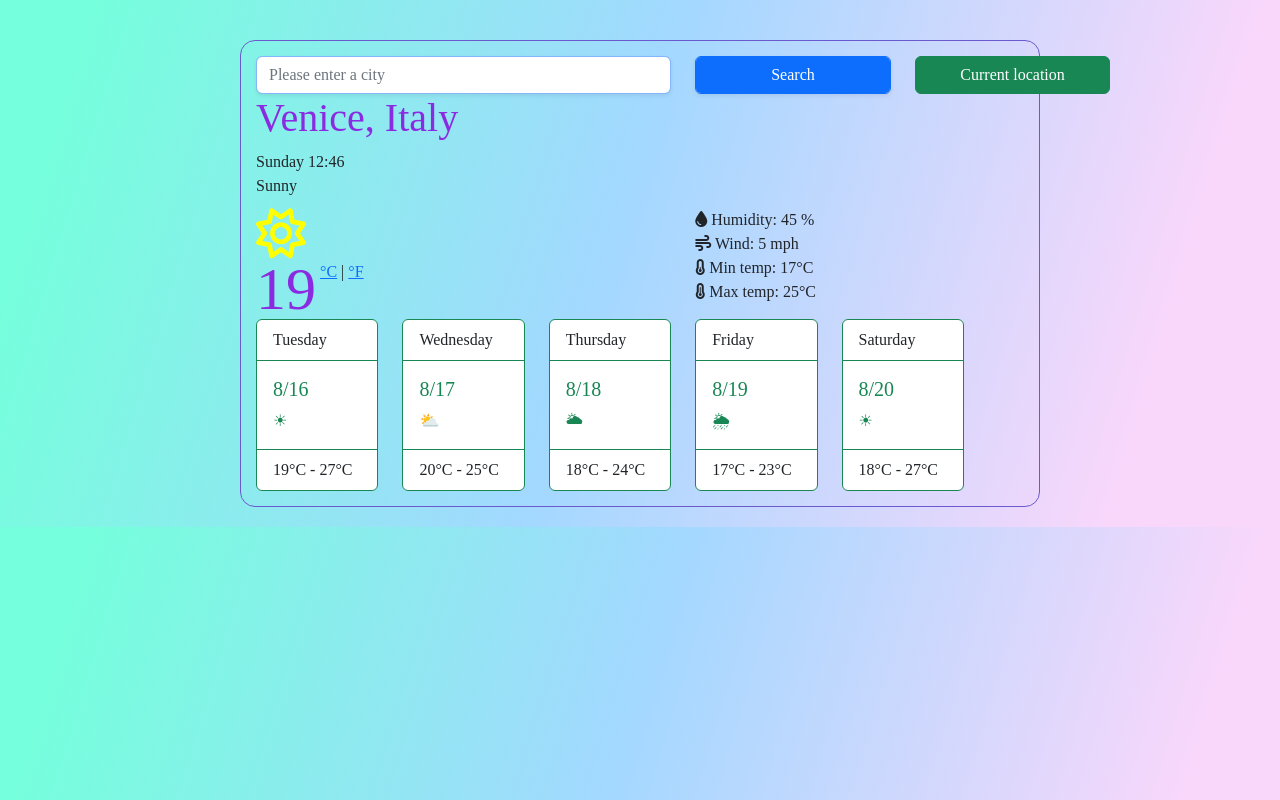
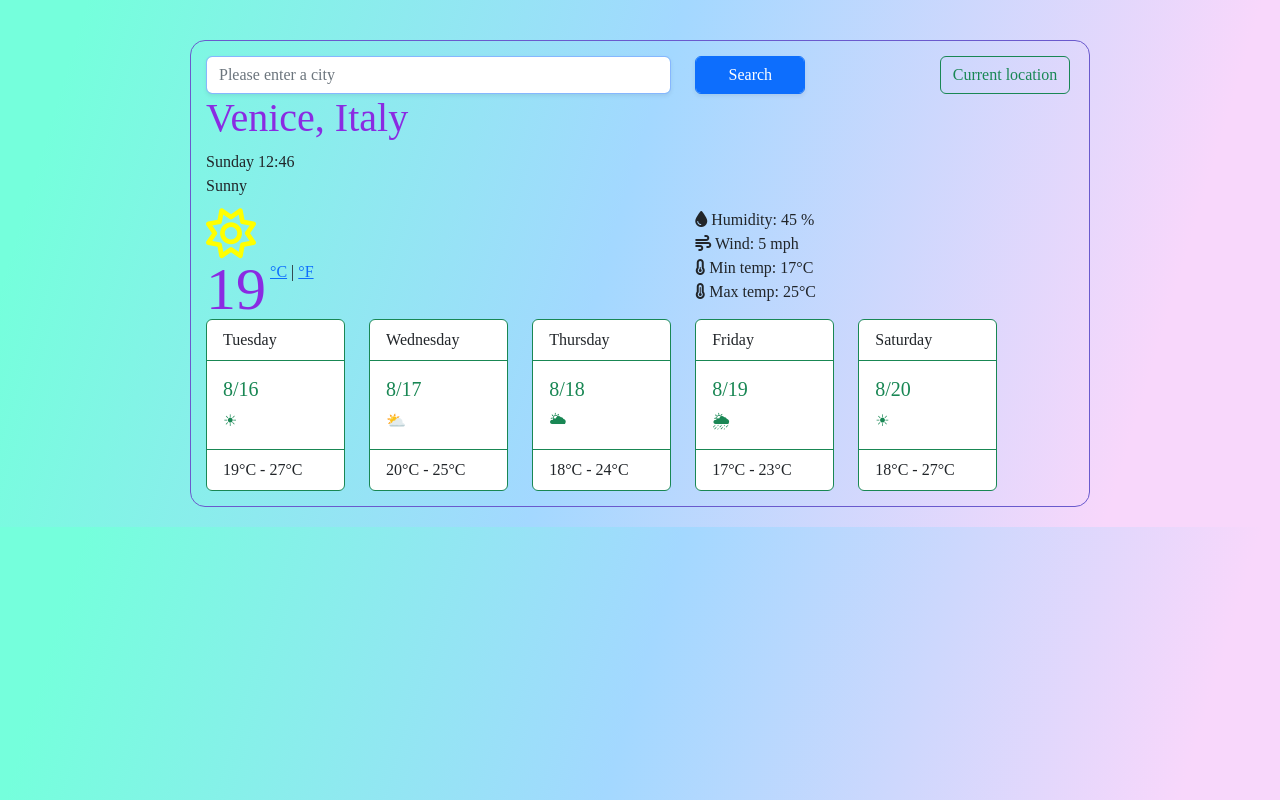
Before and after one commit to Alina-Br/my-awesome-app, a plain HTML site: page index.html in a window 1280 px wide. Drawn offline with nearby package versions, Linux system fonts and the light colour scheme; no server answers.

Commit message:
inputs' sizes adjusted

```diff
--- a/index.html
+++ b/index.html
@@ -37,12 +37,12 @@
               <input
                 type="submit"
                 value="Search"
-                class="form-control btn btn-primary shadow-sm w-100"
+                class="form-control btn btn-primary shadow-sm w-50"
               />
             </div>
             <div class="col-3">
               <button
-                class="btn btn-success w-100"
+                class="btn btn-outline-success"
                 id="current-location-button"
               >
                 Current location
--- a/src/styles.css
+++ b/src/styles.css
@@ -44,7 +44,7 @@ li {
   padding: 15px;
   margin: 20px auto;
   border-radius: 15px;
-  max-width: 800px;
+  max-width: 900px;
 }
 
 .units {
```
